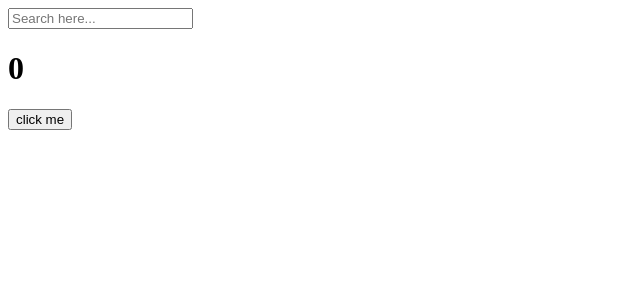
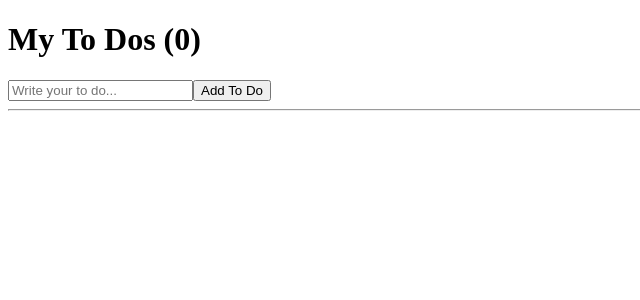
Before and after one commit to danbe80/react-beginners, a React (Create React App) app: page / in a window 1280 px wide. Shown: the top 300 px of the page, without its empty margins (0-640 px from the left). Built offline with nearby package versions, Linux system fonts and the light colour scheme.

Commit message:
simple todos Done

```diff
--- a/src/App.js
+++ b/src/App.js
@@ -1,39 +1,38 @@
-import {useState, useEffect} from "react";
+import {useState} from "react";
 
 function App() {
-  const [counter, setValue] = useState(0);
-  const [keyword, setKeyword] = useState("");
-  const onClick = () => {
-    setValue((prev) => prev + 1);
+  const [toDo, setToDo] = useState("");
+  const [toDos, setToDos] = useState([]);
+  const onChange = (event) => {
+    setToDo(event.target.value);
   }
-  const onChange = (event) => setKeyword(event.target.value);
-
-  useEffect(() => {
-    console.log("I run only once");
-  }, []);
-
-  useEffect(() => {
-    console.log("I run when 'keyword' changes.");
-  }, [keyword]); // 입력창 값이 변할 때
-
-  useEffect(() => {
-    console.log("I run when 'counter' changes.");
-  }, [counter]); // 버튼을 클릭했을 때
-
-  useEffect(() => {
-    console.log("I run when keyword & counter change");
-  }, [keyword, counter]);
+  const onSubmit = (event) => {
+    event.preventDefault()
+    if(toDo === ""){
+      return;
+    }
+    setToDos(currentArray => [toDo, ...currentArray])
+    setToDo("");
+  };
 
   return (
     <div>
-      <input
-        value={keyword}
-        onChange={onChange}
-        type="text"
-        placeholder="Search here..."
-      />
-      <h1>{counter}</h1>
-      <button onClick={onClick}>click me</button>
+      <h1>My To Dos ({toDos.length})</h1>
+      <form onSubmit={onSubmit}>
+        <input
+          onChange ={onChange}
+          value={toDo}
+          type="text"
+          placeholder="Write your to do..."
+        />
+        <button>Add To Do</button>
+      </form>
+      <hr />
+      <ul>
+        {toDos.map((item, index) => (
+          <li key={index}>{item}</li>
+        ))}
+      </ul>
     </div>
   );
 }
```
Also changed, not shown: 1 other file (tests, documents, lock files or other folders).
